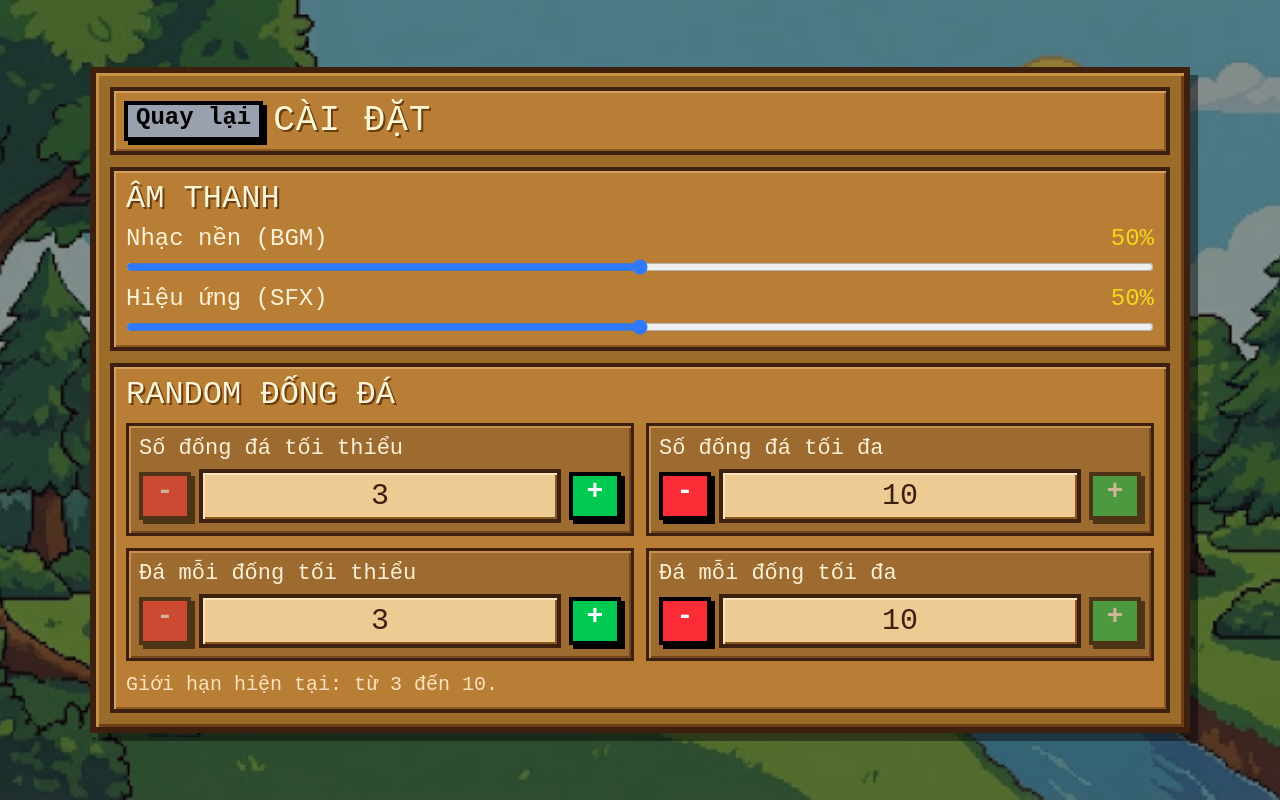
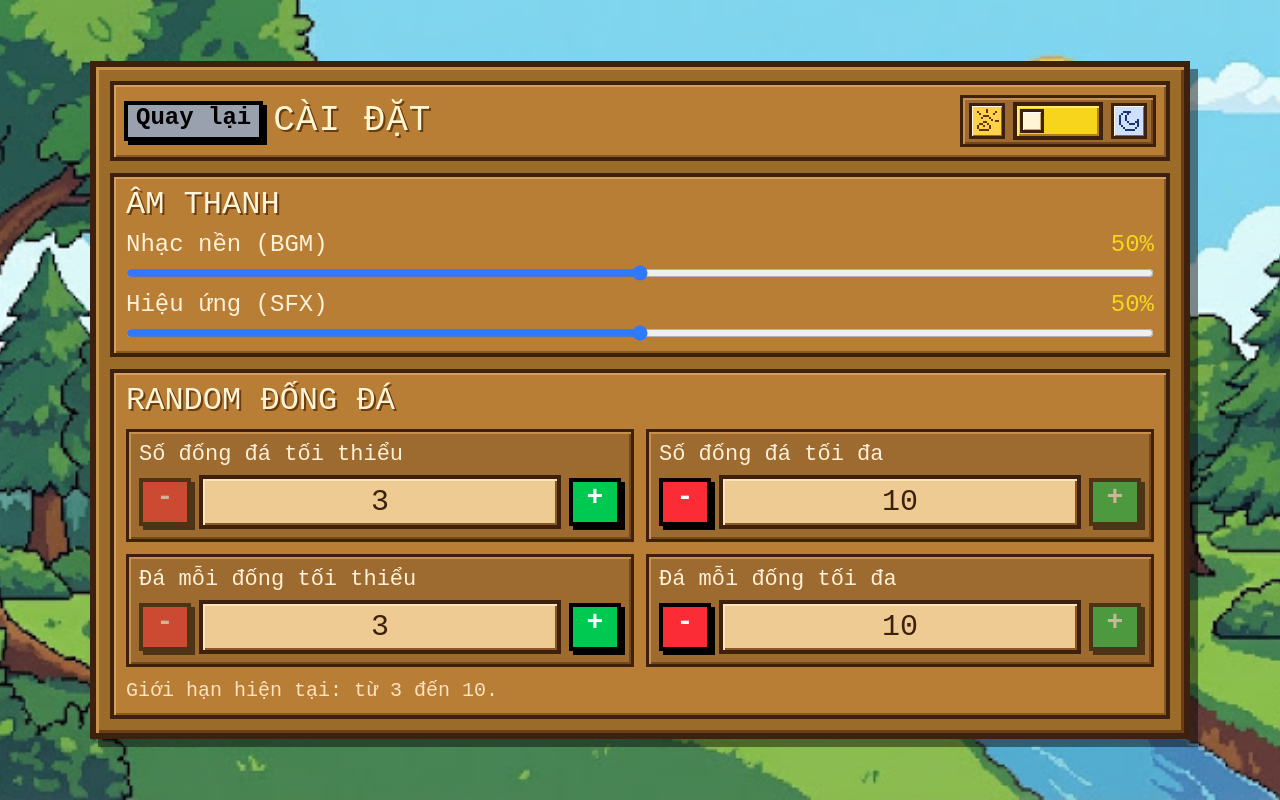
Before and after one commit to AnTran711/NimGameTauri, a Vue app: page /#/settings in a window 1280 px wide. Built offline with nearby package versions, Linux system fonts and the light colour scheme; a web font is replaced by a local one.

Commit message:
change theme dark/light

```diff
--- a/src/App.vue
+++ b/src/App.vue
@@ -1,15 +1,22 @@
 <script setup>
-import { onMounted, onBeforeUnmount } from 'vue';
+import { computed, onMounted, onBeforeUnmount } from 'vue';
 import AppDialog from '@/components/AppDialog.vue';
 import { useMusicStore } from '@/stores/musicStore';
+import { useGameSettingsStore } from '@/stores/gameSettingsStore';
 
 const musicStore = useMusicStore();
+const gameSettingsStore = useGameSettingsStore();
+
+const themeClass = computed(() =>
+  gameSettingsStore.isDarkTheme ? 'bg-dark' : 'bg-light'
+);
 
 function unlockOnFirstInteraction() {
   musicStore.unlockAudio();
 }
 
 onMounted(() => {
+  gameSettingsStore.loadSettings();
   musicStore.loadSettings();
   musicStore.startBgm();
 
@@ -26,6 +33,28 @@ onBeforeUnmount(() => {
 </script>
 
 <template>
-  <router-view />
+  <div class="screen" :class="themeClass">
+    <router-view />
+  </div>
   <app-dialog />
 </template>
+
+<style scoped>
+.screen {
+  min-height: 100vh;
+  background-size: cover;
+  background-position: center;
+  display: flex;
+  align-items: center;
+  justify-content: center;
+  padding: 24px 16px;
+}
+
+.bg-light {
+  background-image: url('/background-forest.jpg');
+}
+
+.bg-dark {
+  background-image: url('/background-forest-dark.jpg');
+}
+</style>
--- a/src/stores/gameSettingsStore.js
+++ b/src/stores/gameSettingsStore.js
@@ -18,6 +18,7 @@ export const useGameSettingsStore = defineStore('gameSettings', () => {
   const maxHeaps = ref(10);
   const minStones = ref(3);
   const maxStones = ref(10);
+  const isDarkTheme = ref(false);
 
   // actions
   function persistSettings() {
@@ -29,35 +30,42 @@ export const useGameSettingsStore = defineStore('gameSettings', () => {
         minHeaps: minHeaps.value,
         maxHeaps: maxHeaps.value,
         minStones: minStones.value,
-        maxStones: maxStones.value
+        maxStones: maxStones.value,
+        isDarkTheme: isDarkTheme.value
       })
     );
   }
 
+  function setDarkTheme(value) {
+    isDarkTheme.value = !!value;
+    persistSettings();
+  }
+
+  function toggleTheme() {
+    isDarkTheme.value = !isDarkTheme.value;
+    persistSettings();
+  }
+
   function setMinHeaps(value) {
     minHeaps.value = clampLimit(value);
-    // Đảm bảo minHeaps không lớn hơn maxHeaps
     if (minHeaps.value > maxHeaps.value) maxHeaps.value = minHeaps.value;
     persistSettings();
   }
 
   function setMaxHeaps(value) {
     maxHeaps.value = clampLimit(value);
-    // Đảm bảo maxHeaps không nhỏ hơn minHeaps
     if (maxHeaps.value < minHeaps.value) minHeaps.value = maxHeaps.value;
     persistSettings();
   }
 
   function setMinStones(value) {
     minStones.value = clampLimit(value);
-    // Đảm bảo minStones không lớn hơn maxStones
     if (minStones.value > maxStones.value) maxStones.value = minStones.value;
     persistSettings();
   }
 
   function setMaxStones(value) {
     maxStones.value = clampLimit(value);
-    // Đảm bảo maxStones không nhỏ hơn minStones
     if (maxStones.value < minStones.value) minStones.value = maxStones.value;
     persistSettings();
   }
@@ -75,18 +83,16 @@ export const useGameSettingsStore = defineStore('gameSettings', () => {
       maxHeaps.value = clampLimit(parsed.maxHeaps ?? 10);
       minStones.value = clampLimit(parsed.minStones ?? 3);
       maxStones.value = clampLimit(parsed.maxStones ?? 10);
+      isDarkTheme.value = !!parsed.isDarkTheme;
 
-      if (minHeaps.value > maxHeaps.value) {
-        maxHeaps.value = minHeaps.value;
-      }
-      if (minStones.value > maxStones.value) {
-        maxStones.value = minStones.value;
-      }
+      if (minHeaps.value > maxHeaps.value) maxHeaps.value = minHeaps.value;
+      if (minStones.value > maxStones.value) maxStones.value = minStones.value;
     } catch {
       minHeaps.value = 3;
       maxHeaps.value = 10;
       minStones.value = 3;
       maxStones.value = 10;
+      isDarkTheme.value = false;
     }
   }
 
@@ -97,6 +103,9 @@ export const useGameSettingsStore = defineStore('gameSettings', () => {
     maxHeaps,
     minStones,
     maxStones,
+    isDarkTheme,
+    setDarkTheme,
+    toggleTheme,
     setMinHeaps,
     setMaxHeaps,
     setMinStones,
--- a/src/views/GameBoardView.vue
+++ b/src/views/GameBoardView.vue
@@ -110,7 +110,6 @@ onBeforeUnmount(() => {
 </script>
 
 <template>
-  <div class="board-screen">
   <div class="board-shell">
     <GameHeader
       :current-player="gameStore.currentPlayer"
@@ -132,7 +131,6 @@ onBeforeUnmount(() => {
       @confirm="handleConfirmPick"
     />
   </div>
-  </div>
 
   <WinnerModal
     :show="gameStore.gameOver"
@@ -151,18 +149,6 @@ onBeforeUnmount(() => {
 </template>
 
 <style scoped>
-.board-screen {
-  min-height: 100vh;
-  background-image:
-    linear-gradient(rgba(14, 9, 4, 0.45), rgba(14, 9, 4, 0.45)),
-    url('/background-forest.jpg');
-  background-size: cover;
-  background-position: center;
-  padding: 16px 12px;
-  display: flex;
-  align-items: center;
-  justify-content: center;
-}
 .board-shell {
   width: min(1440px, 100%);
   height: min(722px, calc(100vh - 32px));
--- a/src/views/GuideView.vue
+++ b/src/views/GuideView.vue
@@ -10,7 +10,6 @@ const goHome = () => {
 </script>
 
 <template>
-  <div class="guide-screen">
   <div class="guide-wrap">
     <header class="guide-hero">
       <div class="hero-icon" aria-hidden="true">
@@ -91,23 +90,9 @@ const goHome = () => {
       </PixelButton>
     </div>
   </div>
-  </div>
 </template>
 
 <style scoped>
-.guide-screen {
-  min-height: 100vh;
-  background-image:
-    linear-gradient(rgba(14, 9, 4, 0.45), rgba(14, 9, 4, 0.45)),
-    url('/background-forest.jpg');
-  background-size: cover;
-  background-position: center;
-  padding: 24px 14px;
-  display: flex;
-  justify-content: center;
-  align-items: center;
-}
-
 .guide-wrap {
   width: min(980px, 100%);
   background: #9b6b2a;
--- a/src/views/HomeView.vue
+++ b/src/views/HomeView.vue
@@ -57,7 +57,6 @@ const goSettings = () => {
 </script>
 
 <template>
-  <div class="screen">
   <div class="center-wrapper">
     <!-- Title -->
     <div class="text-center mb-1">
@@ -130,24 +129,11 @@ const goSettings = () => {
       </div>
     </div>
   </div>
-  </div>
 
   <AILevelModal :show="showModal" @select="selectLevel" @close="closeModal" />
 </template>
 
 <style scoped>
-/* ── Background ─────────────────────────────── */
-.screen {
-  min-height: 100vh;
-  background-image: url('/background-forest.jpg');
-  background-size: cover;
-  background-position: center;
-  display: flex;
-  align-items: center;
-  justify-content: center;
-  padding: 24px 16px;
-}
-
 .center-wrapper {
   display: flex;
   flex-direction: column;
--- a/src/views/SavedGamesView.vue
+++ b/src/views/SavedGamesView.vue
@@ -58,7 +58,6 @@ function getVariantLabel(state) {
 </script>
 
 <template>
-  <div class="saved-screen">
   <div class="saved-wrap">
     <header class="saved-header">
       <div class="saved-header-left">
@@ -133,23 +132,9 @@ function getVariantLabel(state) {
       </div>
     </main>
   </div>
-  </div>
 </template>
 
 <style scoped>
-.saved-screen {
-  min-height: 100vh;
-  background-image:
-    linear-gradient(rgba(14, 9, 4, 0.45), rgba(14, 9, 4, 0.45)),
-    url('/background-forest.jpg');
-  background-size: cover;
-  background-position: center;
-  padding: 18px 12px;
-  display: flex;
-  justify-content: center;
-  align-items: flex-start;
-}
-
 .saved-wrap {
   width: min(1200px, 100%);
   background: #9b6b2a;
@@ -328,10 +313,6 @@ function getVariantLabel(state) {
 }
 
 @media (max-width: 680px) {
-  .saved-screen {
-    padding: 12px 8px;
-  }
-
   .saved-header {
     align-items: flex-start;
     flex-direction: column;
--- a/src/views/SettingView.vue
+++ b/src/views/SettingView.vue
@@ -56,10 +56,13 @@ function canDecrease(value) {
 function canIncrease(value) {
   return value < MAX_LIMIT;
 }
+
+function onThemeToggle() {
+  gameSettingsStore.toggleTheme();
+}
 </script>
 
 <template>
-  <div class="setting-screen">
   <div class="setting-wrap">
     <header class="setting-header">
       <div class="setting-header-left">
@@ -67,6 +70,48 @@ function canIncrease(value) {
           Quay lại
         </PixelButton>
         <h1 class="setting-title">CÀI ĐẶT</h1>
+      </div>
+
+      <div class="theme-switch-wrap">
+        <div class="px-icon-theme px-icon-theme--sun" aria-hidden="true">
+          <svg
+            xmlns="http://www.w3.org/2000/svg"
+            fill="currentColor"
+            viewBox="0 0 24 24"
+          >
+            <path
+              d="M14 22H4v-2h10v2ZM4 20H2v-4h2v4Zm12 0h-2v-4h2v4Zm-6-2H8v-2h2v2Zm-2-2H4v-2h4v2Zm6 0h-2v-2h2v2Zm-2-2H8v-2h4v2Zm12-1h-4v-2h4v2Zm-6-1h-2v-2h2v2ZM8 10H6V8h2v2Zm8 0h-2V8h2v2Zm-2-2H8V6h6v2ZM6 6H4V4h2v2Zm14 0h-2V4h2v2ZM4 4H2V2h2v2Zm9 0h-2V0h2v4Zm9 0h-2V2h2v2Z"
+            />
+          </svg>
+        </div>
+
+        <label
+          class="theme-toggle"
+          :aria-label="
+            gameSettingsStore.isDarkTheme ? 'Dark mode' : 'Light mode'
+          "
+        >
+          <input
+            class="theme-toggle-input"
+            type="checkbox"
+            :checked="gameSettingsStore.isDarkTheme"
+            @change="onThemeToggle"
+          />
+          <span class="theme-toggle-track"></span>
+          <span class="theme-toggle-thumb"></span>
+        </label>
+
+        <div class="px-icon-theme px-icon-theme--moon" aria-hidden="true">
+          <svg
+            xmlns="http://www.w3.org/2000/svg"
+            fill="currentColor"
+            viewBox="0 0 24 24"
+          >
+            <path
+              d="M18 22H8v-2h10v2ZM8 20H6v-2h2v2Zm12 0h-2v-2h2v2ZM6 18H4v-2h2v2Zm16 0h-2v-4h-2v-2h2v-2h2v8ZM4 16H2V6h2v10Zm14 0h-6v-2h6v2Zm-6-2h-2v-2h2v2Zm-2-2H8V6h2v6ZM6 6H4V4h2v2Zm8-2h-2v2h-2V4H6V2h8v2Z"
+            />
+          </svg>
+        </div>
       </div>
     </header>
 
@@ -210,23 +255,9 @@ function canIncrease(value) {
       </section>
     </main>
   </div>
-  </div>
 </template>
 
 <style scoped>
-.setting-screen {
-  min-height: 100vh;
-  background-image:
-    linear-gradient(rgba(14, 9, 4, 0.45), rgba(14, 9, 4, 0.45)),
-    url('/background-forest.jpg');
-  background-size: cover;
-  background-position: center;
-  padding: 18px 12px;
-  display: flex;
-  justify-content: center;
-  align-items: center;
-}
-
 .setting-wrap {
   width: min(1100px, 100%);
   background: #9b6b2a;
@@ -259,6 +290,144 @@ function canIncrease(value) {
   align-items: center;
   gap: 10px;
   flex-wrap: wrap;
+  flex: 1;
+  min-width: 0;
+}
+
+.theme-switch-wrap {
+  display: inline-flex;
+  align-items: center;
+  gap: 8px;
+  padding: 4px 6px;
+  border: 3px solid #3d200e;
+  background: #9d6a2f;
+  box-shadow:
+    inset 2px 2px 0 #c7904e,
+    inset -2px -2px 0 #74471e;
+  flex-shrink: 0;
+}
+
+.px-icon-theme {
+  width: 36px;
+  height: 36px;
+  display: grid;
+  place-items: center;
+  border: 3px solid #3d200e;
+  box-shadow:
+    inset 1px 1px 0 #fff6df,
+    inset -1px -1px 0 #9a6a2b;
+}
+
+.px-icon-theme svg {
+  width: 24px;
+  height: 24px;
+}
+
+.px-icon-theme--sun {
+  background: #ffd24a;
+  color: #5f3a00;
+}
+
+.px-icon-theme--moon {
+  background: #cfe0ff;
+  color: #1c3472;
+}
+
+.theme-toggle {
+  position: relative;
+  width: 90px;
+  height: 38px;
+  display: inline-block;
+  cursor: pointer;
+  user-select: none;
+}
+
+.theme-toggle-input {
+  position: absolute;
+  opacity: 0;
+  width: 1px;
+  height: 1px;
+  pointer-events: none;
+}
+
+.theme-toggle-track {
+  position: absolute;
+  inset: 0;
+  border: 4px solid #3d200e;
+  background: #f7d51d;
+  box-shadow:
+    inset 2px 2px 0 #ffe977,
+    inset -2px -2px 0 #b4820b;
+  transition: background 0.12s;
+}
+
+.theme-toggle-thumb {
+  position: absolute;
+  top: 7px;
+  left: 7px;
+  width: 24px;
+  height: 24px;
+  border: 3px solid #3d200e;
+  background: #fff4d5;
+  box-shadow:
+    inset 1px 1px 0 #ffffff,
+    inset -1px -1px 0 #cba869;
+  transition:
+    transform 0.12s steps(2, end),
+    background 0.12s;
+}
+
+.theme-toggle-input:checked + .theme-toggle-track {
+  background: #2f79ff;
+  box-shadow:
+    inset 2px 2px 0 #7cabff,
+    inset -2px -2px 0 #1d4ca3;
+}
+
+.theme-toggle-input:checked ~ .theme-toggle-thumb {
+  transform: translateX(50px);
+  background: #dce8ff;
+}
+
+.theme-toggle-input:focus-visible + .theme-toggle-track {
+  outline: 3px solid #60c8ff;
+  outline-offset: 2px;
+}
+
+@media (max-width: 860px) {
+  .setting-header {
+    align-items: flex-start;
+  }
+
+  .theme-switch-wrap {
+    margin-left: auto;
+  }
+
+  .px-icon-theme {
+    width: 20px;
+    height: 20px;
+  }
+
+  .px-icon-theme svg {
+    width: 12px;
+    height: 12px;
+  }
+
+  .theme-toggle {
+    width: 82px;
+    height: 34px;
+  }
+
+  .theme-toggle-thumb {
+    width: 20px;
+    height: 18px;
+    top: 6px;
+    left: 6px;
+  }
+
+  .theme-toggle-input:checked ~ .theme-toggle-thumb {
+    transform: translateX(38px);
+  }
 }
 
 .setting-title {
```
Lines whose indentation alone changed are shown as unchanged.
